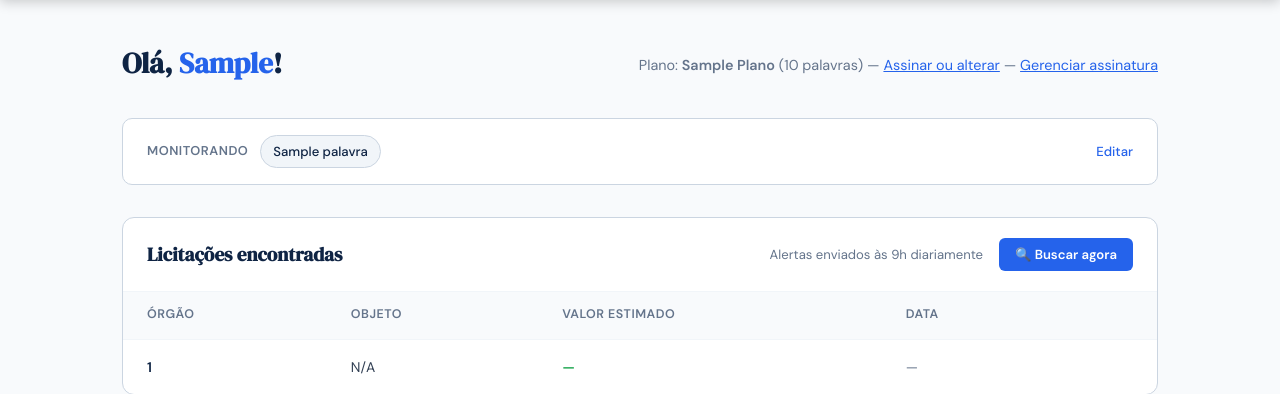
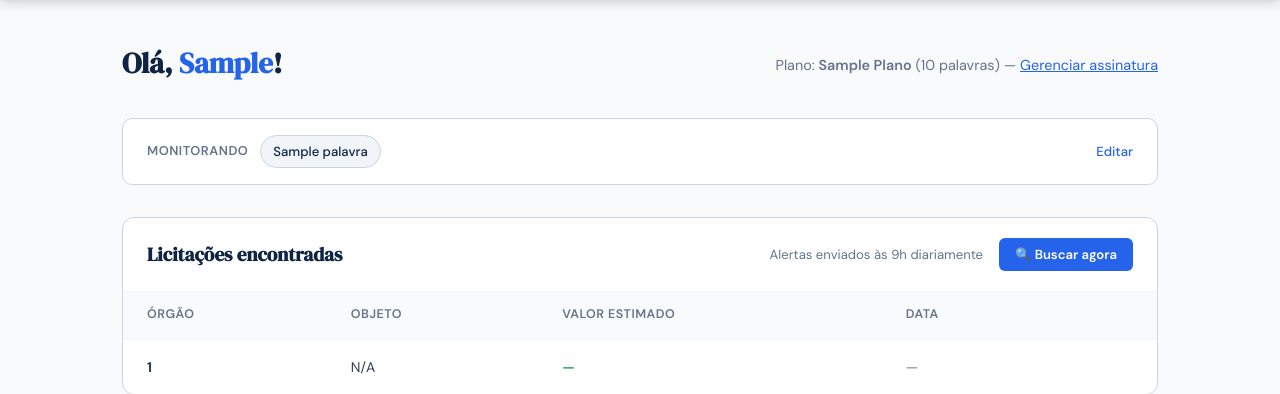
Before and after one commit to Lzocatelli/TenderSentinel, a Flask app: template web/templates/dashboard.html in a window 1280 px wide. Shown: the part 64-458 px from the top of the page. Run offline with Flask 3, Linux system fonts and the light colour scheme; the template is opened without the code that fills it: most values are stand-ins (such as "Sample title", 1, 10 or a date in 2020); parts of the project's set-up code (start-up, migrations or seed data) failed here and were passed over.

Commit message:
assinatura

```diff
--- a/web/templates/dashboard.html
+++ b/web/templates/dashboard.html
@@ -22,7 +22,7 @@
         <p style="font-size:0.9rem;color:var(--gray-500);margin-top:0.25rem">
             Plano: <strong style="text-transform:capitalize">{{ cliente.plano or 'Gratuito' }}</strong>
             ({{ cliente.limite_palavras if cliente.limite_palavras else '∞' }} palavras)
-            — <a href="/#planos" style="color:var(--blue)">Assinar ou alterar</a> — <a href="/gerenciar-assinatura" style="color:var(--blue)">Gerenciar assinatura</a>
+            — <a href="/gerenciar-assinatura" style="color:var(--blue)">Gerenciar assinatura</a>
         </p>
     </div>
 {% if not cliente.plano or cliente.plano == 'gratuito' %}
```
